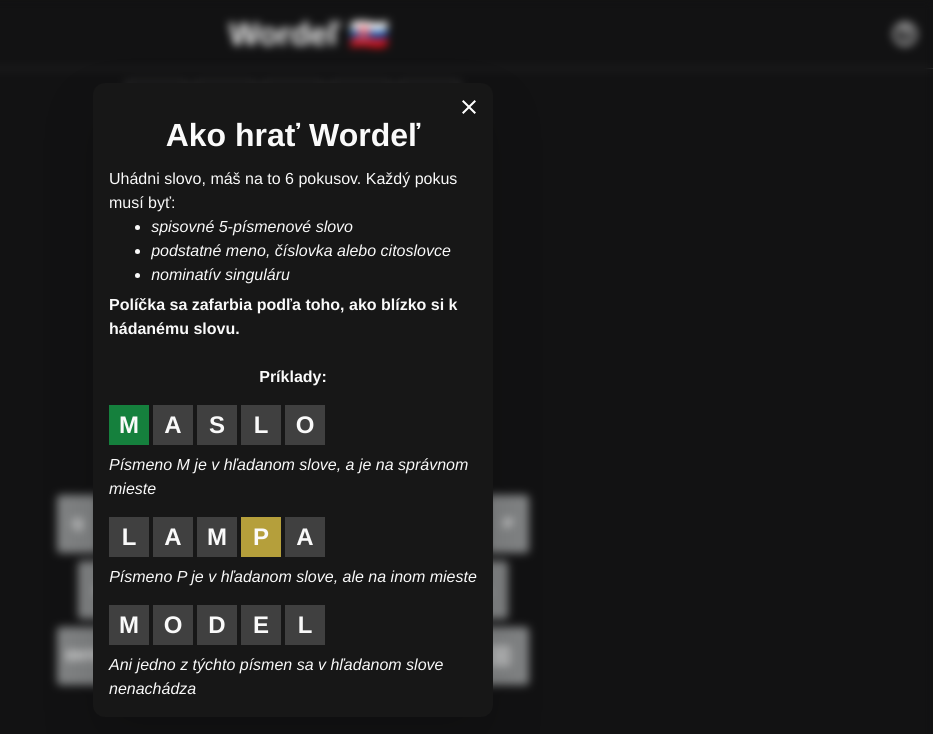
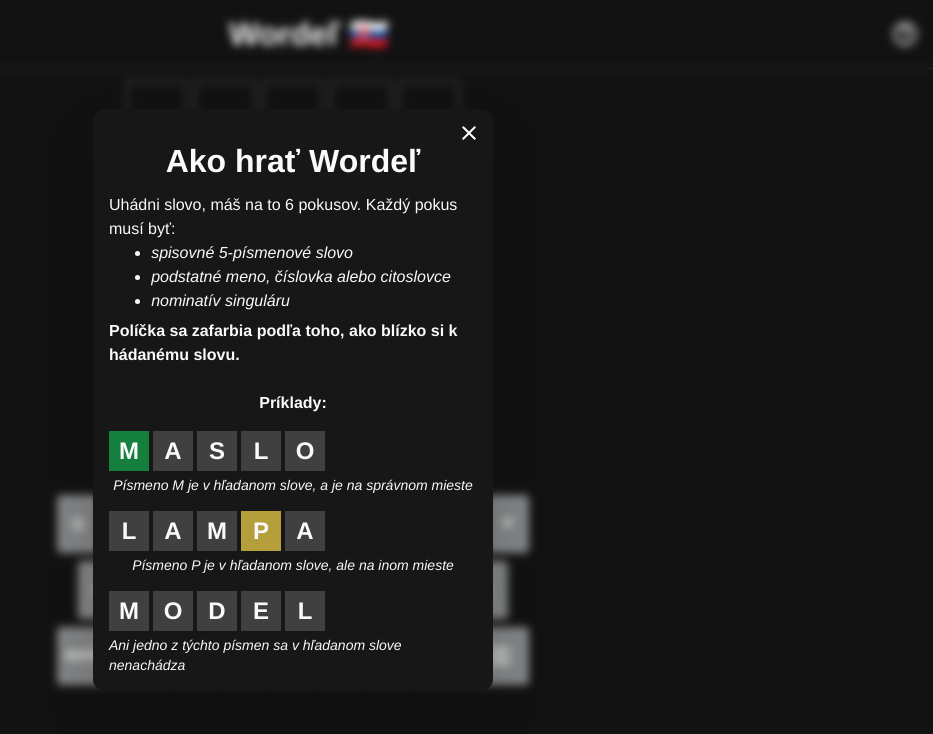
Before and after one commit to lukaslukasm/wordel, a React (Vite) app: page / in a window 1280 px wide. Both pictures are taken after a click on the button 1251 px from the left and 34 px from the top of the page. Shown: the top 734 px of the page, without its empty margins (347-1280 px from the left). Built offline with nearby package versions, Linux system fonts and the light colour scheme.

Commit message:
tut v1.2

```diff
--- a/src/components/HelpModal.jsx
+++ b/src/components/HelpModal.jsx
@@ -19,30 +19,30 @@
       <span>Políčka sa zafarbia podľa toho, ako blízko si k hádanému slovu.</span>
       <br />
       <span>Príklady:</span>
-      <div className='flex mb-2 mt-4 gap-1 w-full'>
+      <div className='flex mb-1 mt-4 gap-1 w-full'>
         <span className="small-green-tile">M</span>
         <span className="small-unluck-tile">A</span>
         <span className="small-unluck-tile">S</span>
         <span className="small-unluck-tile">L</span>
         <span className="small-unluck-tile">O</span>
       </div>
-      <span className="italic font-medium">Písmeno M je v hľadanom slove, a je na správnom mieste</span>
-      <div className='flex mb-2 mt-4 gap-1 w-full'>
+      <span className="italic text-sm font-medium">Písmeno M je v hľadanom slove, a je na správnom mieste</span>
+      <div className='flex mb-1 mt-4 gap-1 w-full'>
         <span className="small-unluck-tile">L</span>
         <span className="small-unluck-tile">A</span>
         <span className="small-unluck-tile">M</span>
         <span className="small-yellow-tile">P</span>
         <span className="small-unluck-tile">A</span>
       </div>
-      <span className="italic font-medium">Písmeno P je v hľadanom slove, ale na inom mieste</span>
-      <div className='flex mb-2 mt-4 gap-1 w-full'>
+      <span className="italic text-sm font-medium">Písmeno P je v hľadanom slove, ale na inom mieste</span>
+      <div className='flex mb-1 mt-4 gap-1 w-full'>
         <span className="small-unluck-tile">M</span>
         <span className="small-unluck-tile">O</span>
         <span className="small-unluck-tile">D</span>
         <span className="small-unluck-tile">E</span>
         <span className="small-unluck-tile">L</span>
       </div>
-      <span className="italic font-medium">Ani jedno z týchto písmen sa v hľadanom slove nenachádza</span>
+      <span className="italic text-sm font-medium">Ani jedno z týchto písmen sa v hľadanom slove nenachádza</span>
     </Modal >
   )
 }
```
